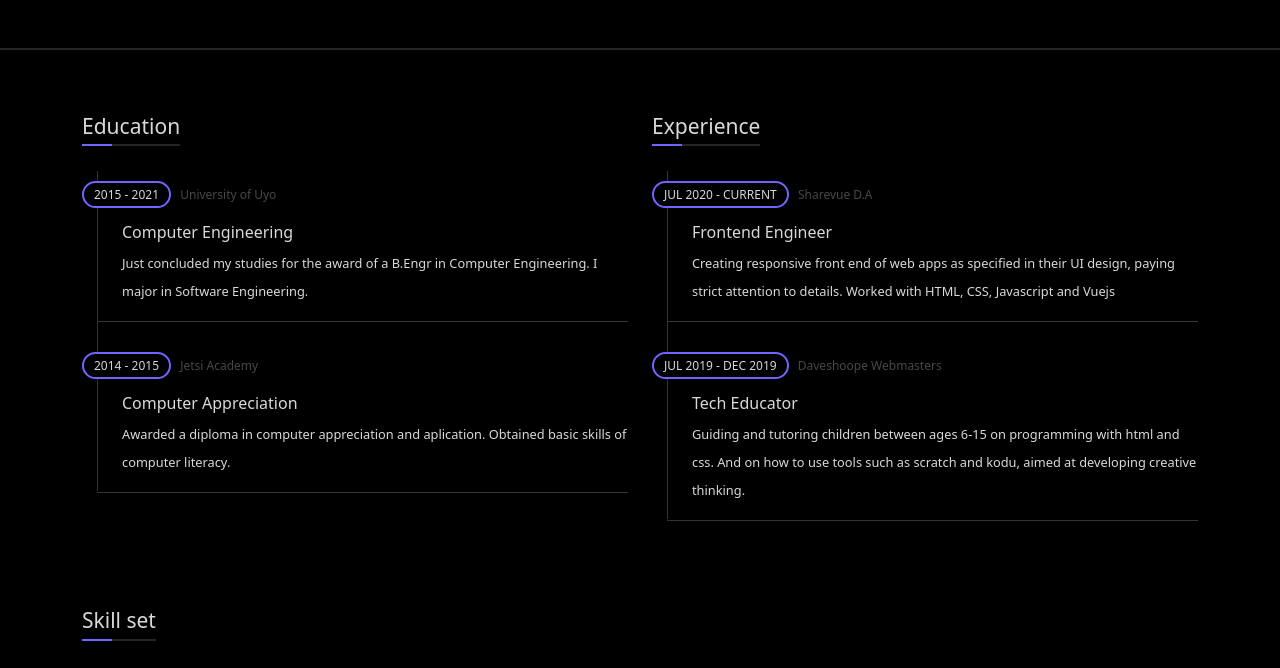
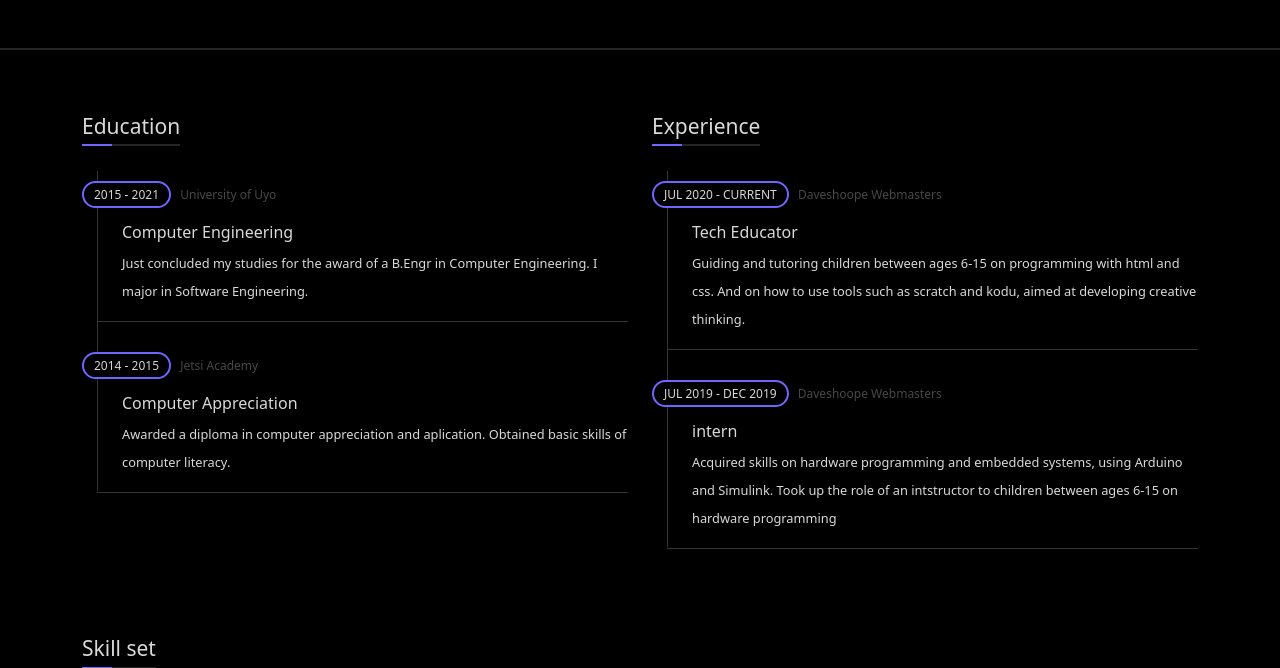
Before and after one commit to payose/My-Portfolio, a website: page public/index.html in a window 1280 px wide. Shown: the part 629-1297 px from the top of the page. Drawn offline with Linux system fonts and the light colour scheme.

Commit message:
sharevue

```diff
--- a/public/index.html
+++ b/public/index.html
@@ -97,19 +97,23 @@
               <div class="timeline clearfix">
                 <div class="timeline-item clearfix">
                   <h5 class="item-period current">JUL 2020 - CURRENT</h5>
-                  <span class="item-company">Sharevue D.A</span>
-                  <h4 class="item-title">Frontend Engineer</h4>
+                  <span class="item-company">Daveshoope Webmasters</span>
+                  <h4 class="item-title">Tech Educator</h4>
                   <div class="text">
-                    Creating responsive front end of web apps as specified in their UI design, paying strict attention to details. Worked with HTML, CSS, Javascript and Vuejs
+                    Guiding and tutoring children between ages 6-15 on programming with html and css. And on how to use tools such as scratch and kodu, aimed at developing creative thinking.
+
+                    <!-- Creating responsive front end of web apps as specified in their UI design, paying strict attention to details. Worked with HTML, CSS, Javascript and Vuejs -->
                   </div>
                 </div>
                 <div class="timeline-item clearfix">
                   <h5 class="item-period ">JUL 2019 - DEC 2019</h5>
                   <span class="item-company">Daveshoope Webmasters</span>
-                  <h4 class="item-title">Tech Educator</h4>
+                  <h4 class="item-title">intern</h4>
                   <div class="text">
+                    Acquired skills on hardware programming and embedded systems, using Arduino and Simulink. Took up the role of an intstructor to children between ages 6-15 on hardware programming
+                  </div><!-- <div class="text">
                     Guiding and tutoring children between ages 6-15 on programming with html and css. And on how to use tools such as scratch and kodu, aimed at developing creative thinking.
-                  </div>
+                  </div> -->
                 </div>
               </div>
             </div>
```
